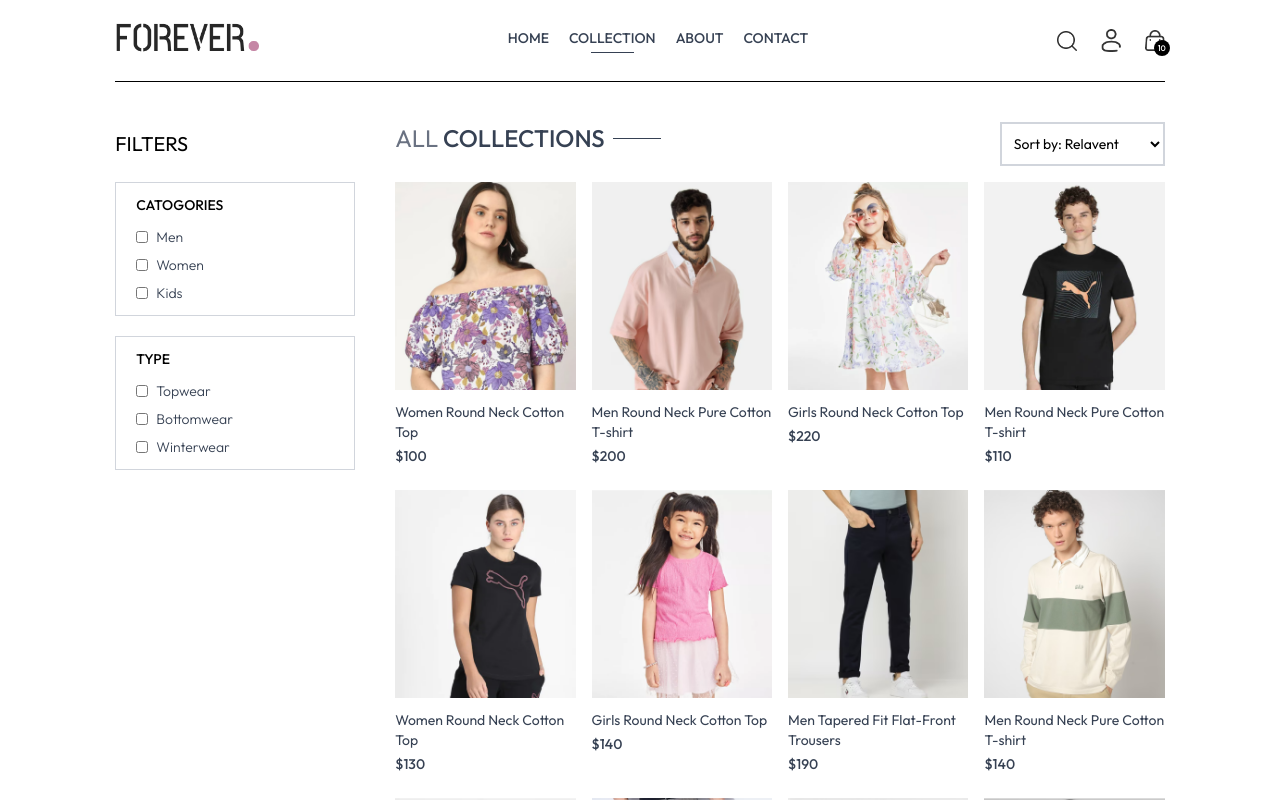
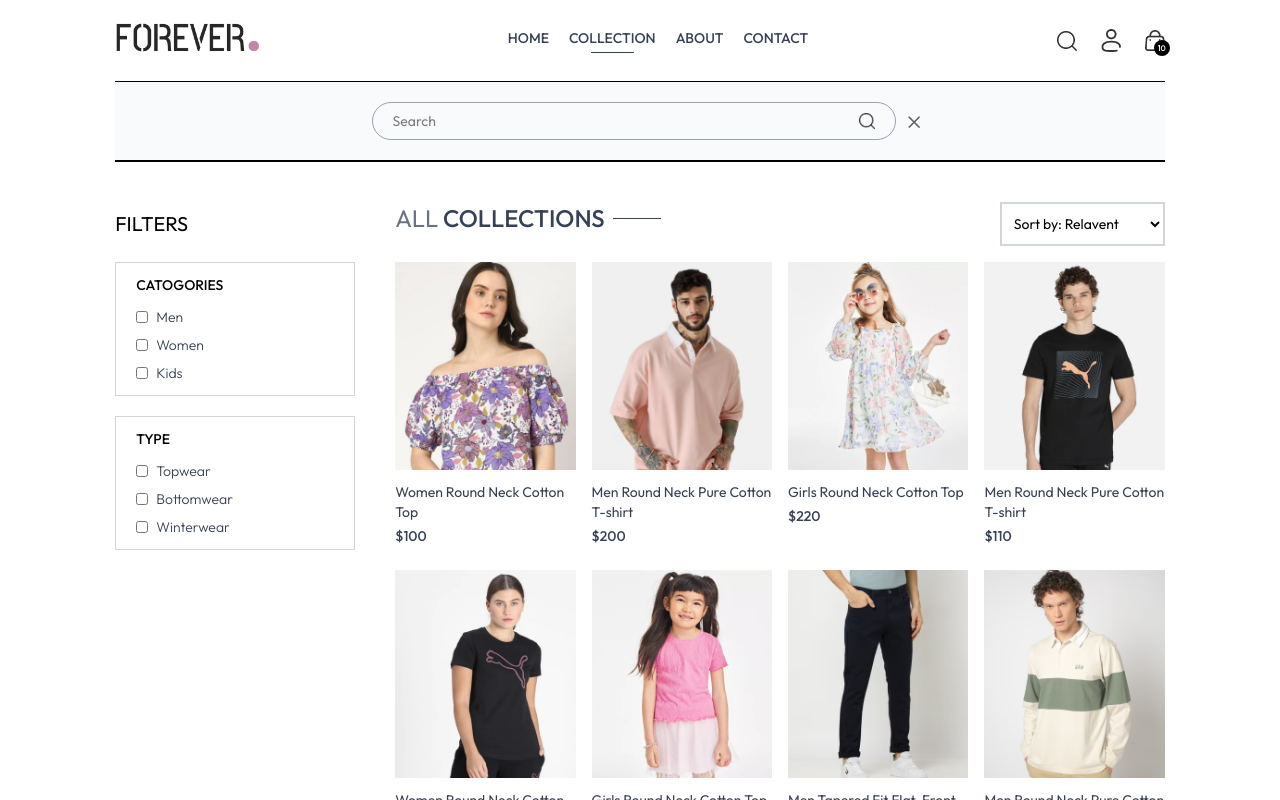
Before and after one commit to NaveenRay1/FOREVER, a React app in the folder frontend/: page /collection in a window 1280 px wide. Both pictures are taken after a click on the picture 1066 px from the left and 40 px from the top of the page. Shown: the top 800 px of the page. Built offline with nearby package versions, Linux system fonts and the light colour scheme; the HTML template or start-up script is replaced by a standard one.

Commit message:
completed search feature

```diff
--- a/frontend/src/App.jsx
+++ b/frontend/src/App.jsx
@@ -11,13 +11,14 @@ import Placeorder from './pages/Placeorder'
 import Orders from './pages/Orders'
 import Navbar from './components/Navbar'
 import Footer from './components/Footer'
+import SearchBar from './components/SearchBar'
 
 const App = () => {
 
   return (
     <div className='px-4 sm:px-[5vw] md:px-[7vw] lg:px-[9vw]'>
     <Navbar/>
-
+    <SearchBar/>
     <Routes>
   <Route path='/' element={<Home/>}></Route>
   <Route path='/collection' element={<Collection/>}/>
--- a/frontend/src/components/Navbar.jsx
+++ b/frontend/src/components/Navbar.jsx
@@ -1,9 +1,11 @@
-import React, { useState } from 'react'
+import React, { useContext, useState } from 'react'
 import{assets} from '../assets/assets'
 import { Link, NavLink } from 'react-router-dom'
+import { ShopContext } from '../context/ShopContext';
 
 const Navbar = () => {
   const [visible , setVisible]= useState(false);
+  const {setShowSearch} = useContext(ShopContext);
   return (
     <div className='flex items-center justify-between py-5 font-medium'>
       <Link to='/'> <img src={assets.logo} className='w-36' alt='logo'></img></Link>
@@ -26,7 +28,7 @@ const Navbar = () => {
         </NavLink>
       </ul>
       <div className='gap-6 flex items-center'>
-            <img src={assets.search_icon} className='w-5 cursor-pointer'></img>
+            <img onClick={()=>setShowSearch(true)} src={assets.search_icon} className='w-5 cursor-pointer'></img>
             <div className='group relative'>
                 <img src={assets.profile_icon} className='w-5 cursor-pointer'></img>
                 <div className='group-hover:block hidden absolute dropdown-menu right-0 pt-4'>
--- /dev/null
+++ b/frontend/src/components/SearchBar.jsx
@@ -0,0 +1,29 @@
+import React, { useContext, useEffect, useState } from 'react'
+import { ShopContext } from '../context/ShopContext'
+import { assets } from '../assets/assets';
+import { useLocation } from 'react-router-dom';
+
+const SearchBar = () => {
+    const {search , setSearch , showSearch , setShowSearch} = useContext(ShopContext);
+    const [visible ,setVisible] = useState(false);
+    const location  = useLocation();
+    useEffect(()=>{
+        if(location.pathname.includes('collection')){
+            setVisible(true);
+        }
+        else {
+            setVisible(false);
+        }
+    },[location])
+  return showSearch && visible ? (
+    <div className='border-t border-b bg-gray-50 text-center'>
+      <div className='inline-flex items-center justify-center border border-gray-400 px-5 py-2 my-5 mx-3 rounded-full w-3/4 sm:w-1/2'>
+        <input value={search} onChange={(e)=>setSearch(e.target.value)} className='flex-1 outline-none bg-inherit text-sm' type='text' placeholder='Search'></input>
+        <img className='w-4' src={assets.search_icon}></img>
+      </div>
+      <img onClick={()=>setShowSearch(false)} className='inline w-3 cursor-pointer' src={assets.cross_icon}></img>
+    </div>
+  ):null
+}
+
+export default SearchBar
--- a/frontend/src/context/ShopContext.jsx
+++ b/frontend/src/context/ShopContext.jsx
@@ -1,4 +1,4 @@
-import { createContext } from "react";
+import { createContext, useState } from "react";
 import { products } from "../assets/assets";
 
 export const ShopContext = createContext(null);
@@ -7,11 +7,12 @@ const ShopContextProvider = ({ children }) => {
 
   const currency = '$';
   const delivery_fee = 10;
-
+  const [search ,setSearch] = useState('');
+  const [showSearch , setShowSearch] = useState(false);
   const value = {
     products,
     currency,
-    delivery_fee
+    delivery_fee,search ,setSearch,showSearch,setShowSearch,
   };
 
   return (
--- a/frontend/src/pages/Collection.jsx
+++ b/frontend/src/pages/Collection.jsx
@@ -5,12 +5,13 @@ import Title from "../components/Title";
 import ProductItem from "../components/ProductItem";
 
 const Collection = () => {
-  const { products } = useContext(ShopContext);
+  const { products ,search, showSearch  } = useContext(ShopContext);
   const [showFilter, setShowFilter] = useState(false);
   const [filterProducts , setFilterProducts] = useState([]);
   const [category , setCategory] = useState([]);
   const [subCategory , setSubCategory] = useState([]);
   const [sortType, setSortType] = useState('relevant');
+
   const toggleCategory = (e)=>{
     if(category.includes(e.target.value)){
       setCategory(prev => prev.filter(item => item!==e.target.value))
@@ -30,6 +31,9 @@ const Collection = () => {
 // function for applying filter
   const applyFilter = ()=>{
     let productCopy = products.slice();
+    if(search && showSearch){
+      productCopy= productCopy.filter(item=>item.name.toLowerCase().includes(search.toLowerCase()));
+    }
     if(category.length>0){
       productCopy= productCopy.filter(item=> category.includes(item.category));
     }
@@ -56,7 +60,7 @@ const Collection = () => {
 
   useEffect(()=>{
     applyFilter();
-  },[category,subCategory]);
+  },[category,subCategory,search,showSearch]);
 
   useEffect(()=>{
     sortProducts();
```
